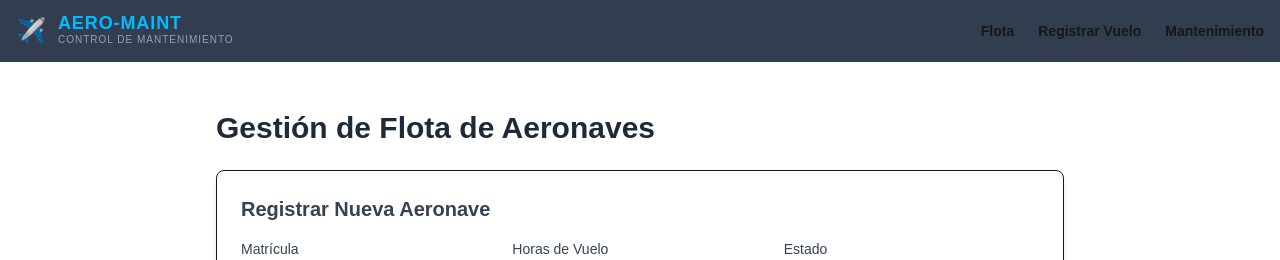
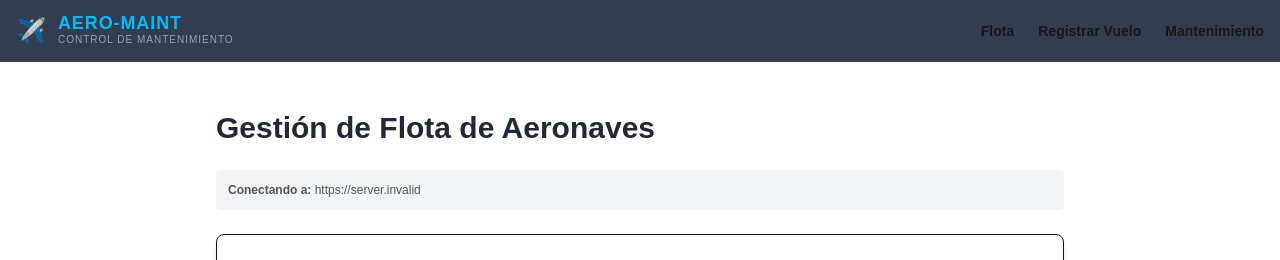
Before and after one commit to otluid-rgb/mantenimiento-aeronaves, a Next.js app: page /aeronaves in a window 1280 px wide. Shown: the top 260 px of the page. Built offline with nearby package versions, Linux system fonts and the light colour scheme; no server answers; the database is empty.

Commit message:
Limpieza automatica de URL de Supabase

```diff
--- a/app/aeronaves/page.js
+++ b/app/aeronaves/page.js
@@ -3,9 +3,19 @@
 import { useState, useEffect } from 'react';
 import { createClient } from '@supabase/supabase-js';
 
-const supabaseUrl = process.env.NEXT_PUBLIC_SUPABASE_URL;
-const supabaseAnonKey = process.env.NEXT_PUBLIC_SUPABASE_ANON_KEY;
-const supabase = createClient(supabaseUrl, supabaseAnonKey);
+// Limpieza y formateo automático de las variables de entorno
+const rawUrl = process.env.NEXT_PUBLIC_SUPABASE_URL || '';
+const supabaseUrl = rawUrl
+  .trim()
+  .replace(/^["']|["']$/g, '')
+  .replace(/\/rest\/v1\/?$/i, '')
+  .replace(/\/+$/, '');
+
+const supabaseAnonKey = (process.env.NEXT_PUBLIC_SUPABASE_ANON_KEY || '')
+  .trim()
+  .replace(/^["']|["']$/g, '');
+
+const supabase = createClient(supabaseUrl || 'https://placeholder.supabase.co', supabaseAnonKey);
 
 export default function AeronavesPage() {
   const [aeronaves, setAeronaves] = useState([]);
@@ -13,7 +23,6 @@ export default function AeronavesPage() {
   const [errorMsg, setErrorMsg] = useState(null);
   const [submitting, setSubmitting] = useState(false);
 
-  // Estado del formulario (sin modelo)
   const [formData, setFormData] = useState({
     matricula: '',
     horas_vuelo: '',
@@ -27,6 +36,12 @@ export default function AeronavesPage() {
   async function fetchAeronaves() {
     setLoading(true);
     setErrorMsg(null);
+
+    if (!supabaseUrl) {
+      setErrorMsg('No se ha detectado NEXT_PUBLIC_SUPABASE_URL en las variables de entorno.');
+      setLoading(false);
+      return;
+    }
 
     const { data, error } = await supabase
       .from('aeronaves')
@@ -80,6 +95,11 @@ export default function AeronavesPage() {
         Gestión de Flota de Aeronaves
       </h1>
 
+      {/* Indicador de diagnóstico de URL */}
+      <div className="bg-gray-100 p-3 rounded mb-6 text-xs text-gray-600 font-mono break-all">
+        <strong>Conectando a:</strong> {supabaseUrl || 'URL No definida'}
+      </div>
+
       {errorMsg && (
         <div className="bg-red-100 border border-red-400 text-red-700 px-4 py-3 rounded mb-6">
           <strong className="font-bold">Error de Supabase: </strong>
@@ -87,7 +107,7 @@ export default function AeronavesPage() {
         </div>
       )}
 
-      {/* Formulario simplificado */}
+      {/* Formulario */}
       <section className="bg-white p-6 rounded-lg shadow-md border mb-8">
         <h2 className="text-xl font-semibold mb-4 text-gray-700">Registrar Nueva Aeronave</h2>
         <form onSubmit={handleSubmit} className="grid grid-cols-1 md:grid-cols-3 gap-4">
@@ -143,7 +163,7 @@ export default function AeronavesPage() {
         </form>
       </section>
 
-      {/* Listado simplificado */}
+      {/* Listado */}
       <section className="bg-white p-6 rounded-lg shadow-md border">
         <h2 className="text-xl font-semibold mb-4 text-gray-700">Flota Registrada</h2>
         {loading ? (
```
